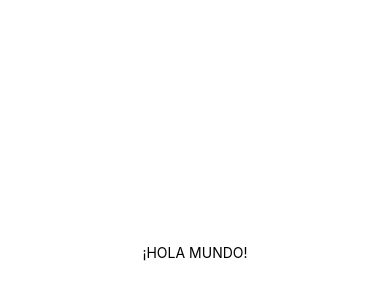
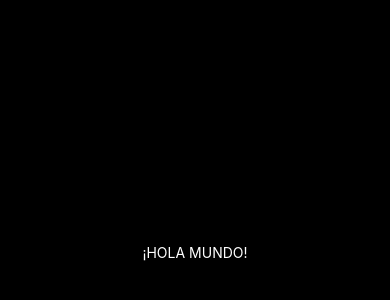
Before and after one commit to JohnPoulBravo10/ReactNativeCoderHouse, a React Native app: screen / in a window 390 px wide. Shown: the part 170-470 px from the top of the page. Built offline with nearby package versions, Linux system fonts and the light colour scheme.

Commit message:
creando app expo!

```diff
--- a/App.js
+++ b/App.js
@@ -4,7 +4,7 @@ import { StyleSheet, Text, View } from 'react-native';
 export default function App() {
   return (
     <View style={styles.container}>
-      <Text>¡HOLA MUNDO!</Text>
+      <Text style={styles.texto}>¡HOLA MUNDO!</Text>
       <StatusBar style="auto" />
     </View>
   );
@@ -13,8 +13,11 @@ export default function App() {
 const styles = StyleSheet.create({
   container: {
     flex: 1,
-    backgroundColor: '#fff',
+    backgroundColor: '#000',
     alignItems: 'center',
     justifyContent: 'center',
   },
+  texto:{
+    color: "white"
+  }
 });
```
